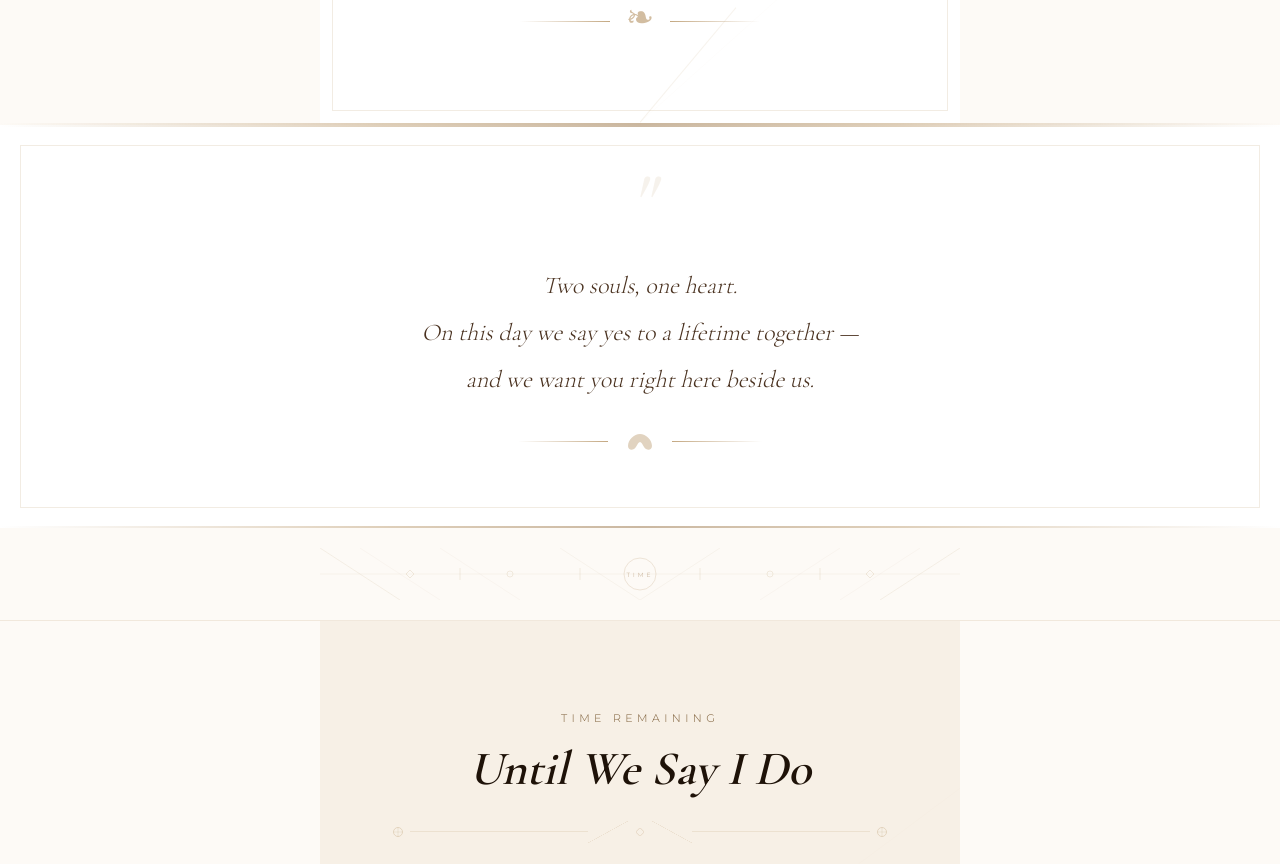
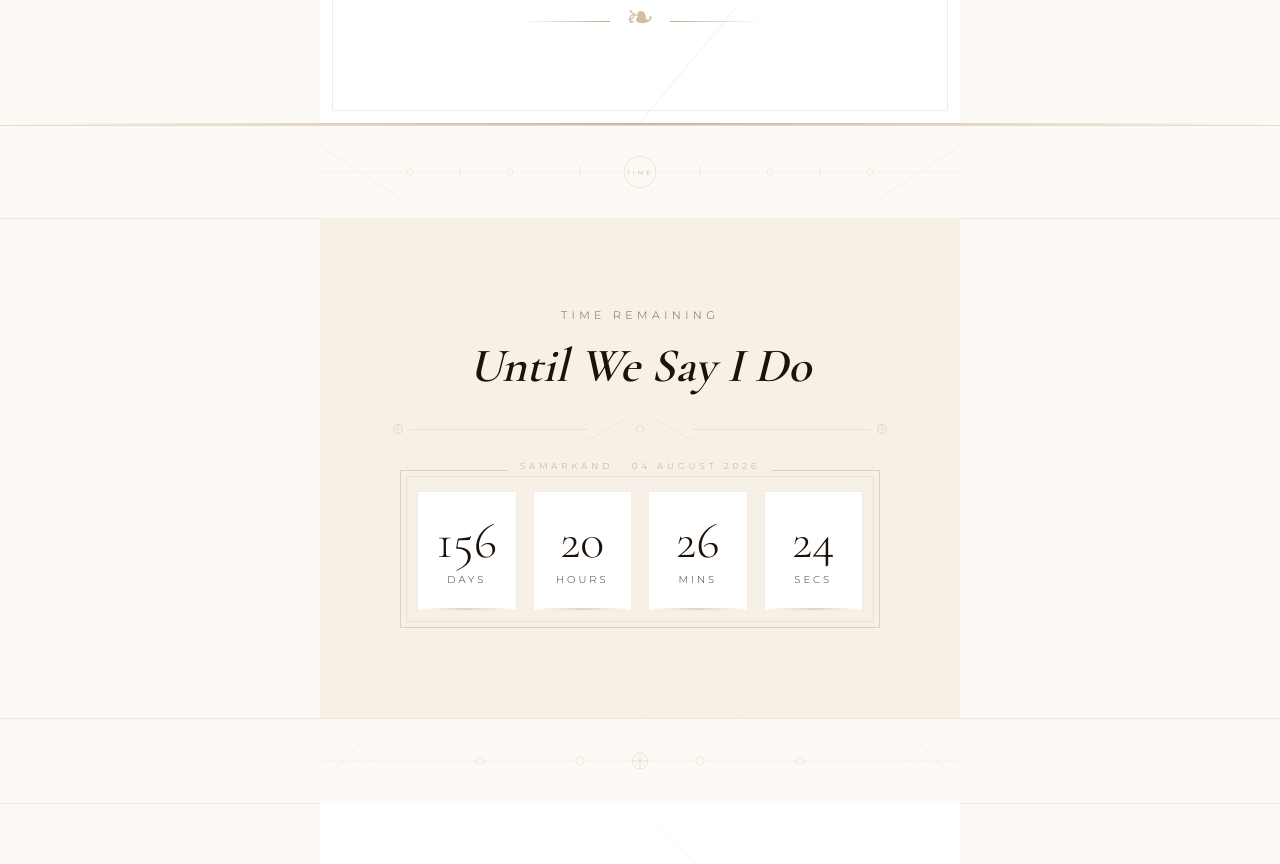
Before and after one commit to little-7o7/invitation, a Next.js app: page / in a window 1280 px wide. Shown: the part 1400-2264 px from the top of the page. Built offline with nearby package versions, Linux system fonts and the light colour scheme.

Commit message:
delete quote

```diff
--- a/app/components/Invitation.tsx
+++ b/app/components/Invitation.tsx
@@ -84,7 +84,7 @@ export default function Invitation({ lang, rawName }: InvitationProps) {
 
       <div className="sep-full"></div>
 
-      <Quote t={t} />
+      {/* <Quote t={t} /> */}
 
       <div className="sep-full"></div>
       <CrossDivider type="b" t={t} />
```
